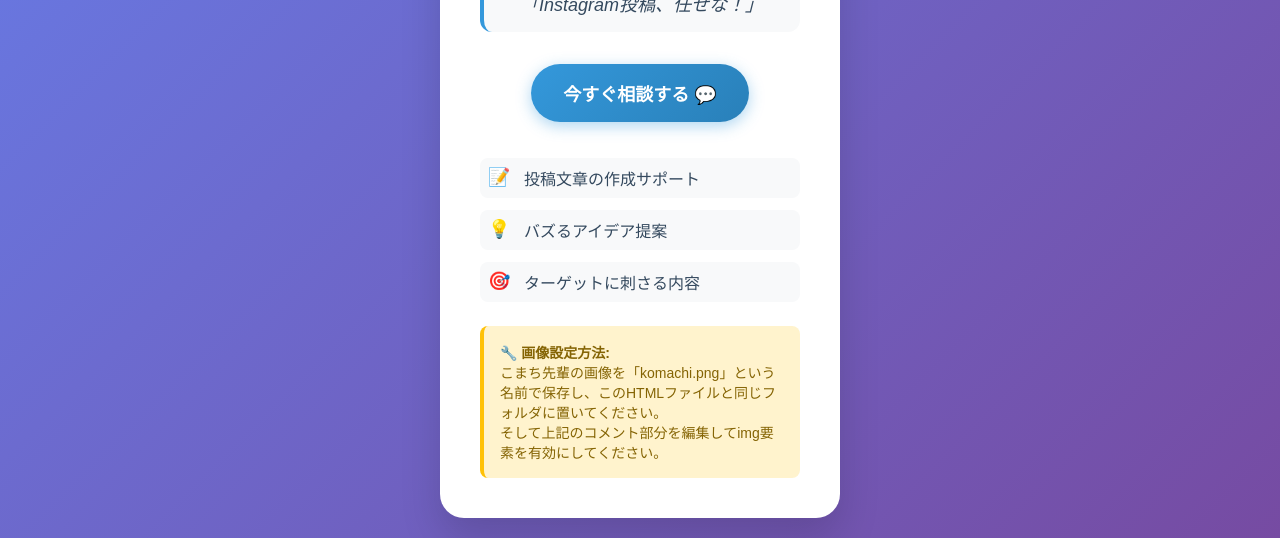
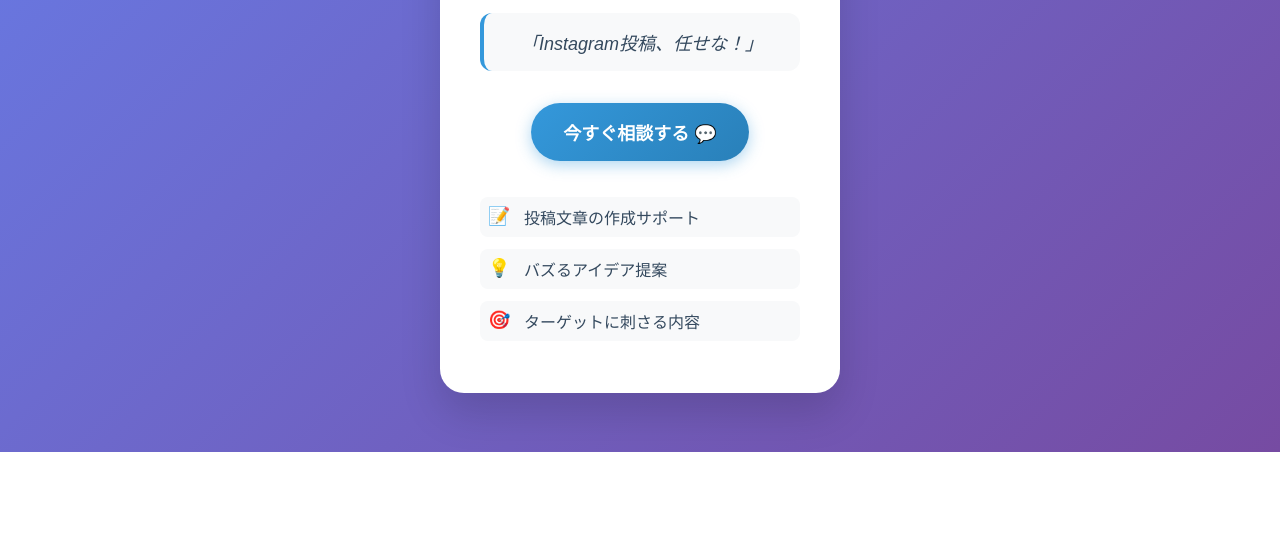
Before and after one commit to hoap-takada/komachi-portal, a plain HTML site: page index.html in a window 1280 px wide. Shown: the part 348-886 px from the top of the page. After the commit the page ends 800 px from the top, so only its background shows below. Drawn offline with Linux system fonts and the light colour scheme.

Commit message:
Add files via upload

```diff
--- a/index.html
+++ b/index.html
@@ -248,11 +248,7 @@
             </div>
         </div>
 
-        <div class="instructions">
-            <strong>🔧 画像設定方法:</strong><br>
-            こまち先輩の画像を「komachi.png」という名前で保存し、このHTMLファイルと同じフォルダに置いてください。<br>
-            そして上記のコメント部分を編集してimg要素を有効にしてください。
-        </div>
+
     </div>
 
     <script>
```
